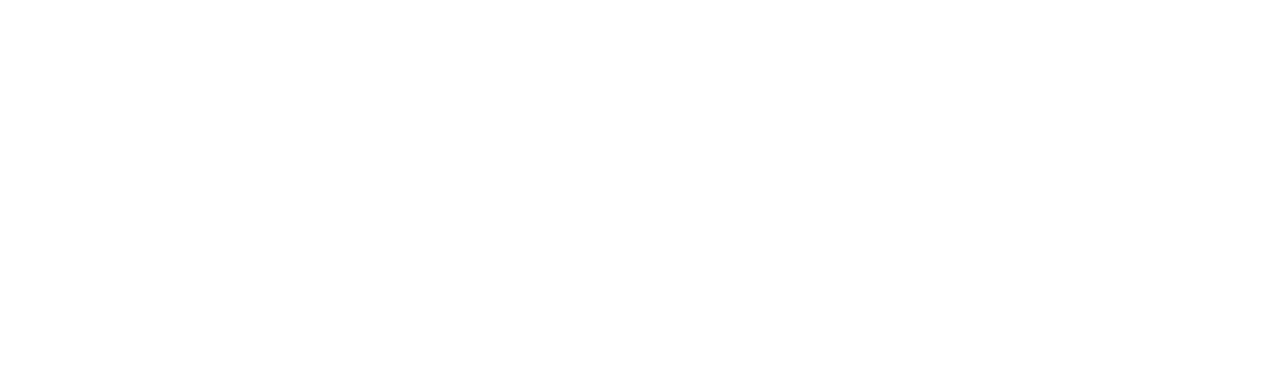
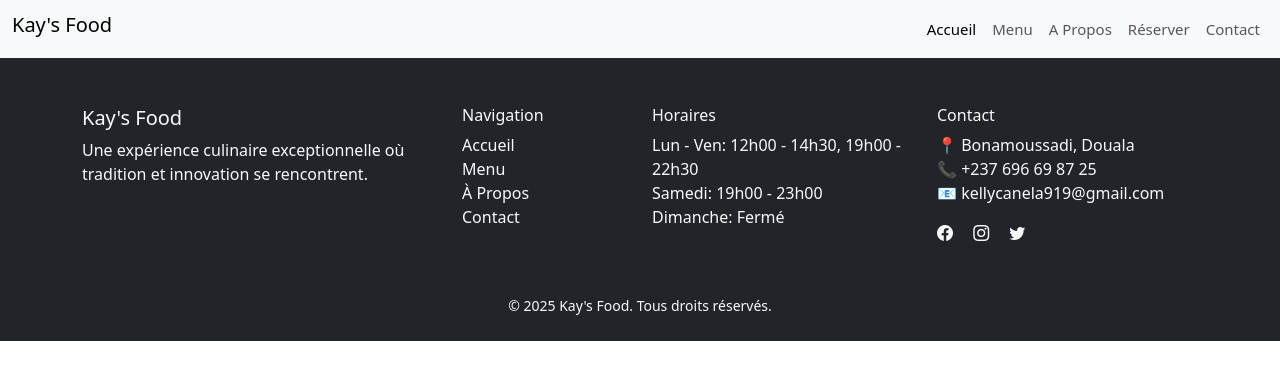
Before and after one commit to CanelaAnnick/site_restaurant, a PHP site: page / in a window 1280 px wide. Before the commit the part shown is empty. Shown: the top 380 px of the page. Run offline with PHP 8.4, Linux system fonts and the light colour scheme.

Commit message:
Ajout du header et du footer

```diff
--- a/component/navnar.php
+++ b/component/navbar.php
@@ -1,24 +1,29 @@
 <nav class="navbar navbar-expand-lg bg-body-tertiary">
   <div class="container-fluid">
-    <a class="navbar-brand" href="#">Navbar</a>
+    <a class="navbar-brand" href="#"><h5>Kay's Food</h5></a>
     <button class="navbar-toggler" type="button" data-bs-toggle="collapse" data-bs-target="#navbarNav" aria-controls="navbarNav" aria-expanded="false" aria-label="Toggle navigation">
       <span class="navbar-toggler-icon"></span>
     </button>
+    <div class="right">
     <div class="collapse navbar-collapse" id="navbarNav">
       <ul class="navbar-nav">
         <li class="nav-item">
-          <a class="nav-link active" aria-current="page" href="#">Home</a>
+          <a class="nav-link active" aria-current="page" href="#">Accueil</a>
         </li>
         <li class="nav-item">
-          <a class="nav-link" href="#">Features</a>
+          <a class="nav-link" href="#">Menu</a>
         </li>
         <li class="nav-item">
-          <a class="nav-link" href="#">Pricing</a>
+          <a class="nav-link" href="#">A Propos</a>
         </li>
         <li class="nav-item">
-          <a class="nav-link disabled" aria-disabled="true">Disabled</a>
+          <a class="nav-link" href="#">Réserver</a>
+        </li>
+        <li class="nav-item">
+          <a class="nav-link" href="#">Contact</a>
         </li>
       </ul>
     </div>
+    </div>
   </div>
 </nav>
--- a/css/style.css
+++ b/css/style.css
@@ -0,0 +1,6 @@
+.right{
+    margin-right: 0;
+}
+.nav-item{
+    font-size: 15px;
+}
--- a/index.php
+++ b/index.php
@@ -0,0 +1,12 @@
+<?php
+require('templates/header.php');
+?>
+
+
+
+
+
+
+<?php
+require('templates/footer.php');
+?>
--- a/templates/footer.php
+++ b/templates/footer.php
@@ -1,3 +1,60 @@
+<footer class="bg-dark text-light pt-5 pb-4">
+  <div class="container">
+    <div class="row">
+
+      <!-- Slogan -->
+      <div class="col-md-4 mb-4">
+        <h5>Kay's Food</h5>
+        <p>Une expérience culinaire exceptionnelle où tradition et innovation se rencontrent.</p>
+      </div>
+
+      <!-- Navigation -->
+      <div class="col-md-2 mb-4">
+        <h6>Navigation</h6>
+        <ul class="list-unstyled">
+          <li><a href="#" class="text-light text-decoration-none">Accueil</a></li>
+          <li><a href="#" class="text-light text-decoration-none">Menu</a></li>
+          <li><a href="#" class="text-light text-decoration-none">À Propos</a></li>
+          <li><a href="#" class="text-light text-decoration-none">Contact</a></li>
+        </ul>
+      </div>
+
+      <!-- Horaires -->
+      <div class="col-md-3 mb-4">
+        <h6>Horaires</h6>
+        <ul class="list-unstyled">
+          <li>Lun - Ven: 12h00 - 14h30, 19h00 - 22h30</li>
+          <li>Samedi: 19h00 - 23h00</li>
+          <li>Dimanche: Fermé</li>
+        </ul>
+      </div>
+
+      <!-- Contact -->
+      <div class="col-md-3 mb-4">
+        <h6>Contact</h6>
+        <ul class="list-unstyled">
+          <li>📍 Bonamoussadi, Douala</li>
+          <li>📞 +237 696 69 87 25</li>
+          <li>📧 kellycanela919@gmail.com</li>
+        </ul>
+        <!-- Réseaux sociaux -->
+        <div class="mt-2">
+          <a href="#" class="text-light me-3"><i class="bi bi-facebook"></i></a>
+          <a href="#" class="text-light me-3"><i class="bi bi-instagram"></i></a>
+          <a href="#" class="text-light"><i class="bi bi-twitter"></i></a>
+        </div>
+      </div>
+
+    </div>
+
+    <!-- Copyright -->
+    <div class="text-center mt-4">
+      <small>© 2025 Kay's Food. Tous droits réservés.</small>
+    </div>
+  </div>
+</footer>
+
+
     <script src="../js/index.js"></script>
     <script src="https://cdn.jsdelivr.net/npm/bootstrap@5.3.8/dist/js/bootstrap.bundle.min.js" integrity="sha384-FKyoEForCGlyvwx9Hj09JcYn3nv7wiPVlz7YYwJrWVcXK/BmnVDxM+D2scQbITxI" crossorigin="anonymous"></script>
 </body>
--- a/templates/header.php
+++ b/templates/header.php
@@ -4,7 +4,12 @@
     <meta charset="UTF-8">
     <meta name="viewport" content="width=device-width, initial-scale=1.0">
     <link href="https://cdn.jsdelivr.net/npm/bootstrap@5.3.8/dist/css/bootstrap.min.css" rel="stylesheet" integrity="sha384-sRIl4kxILFvY47J16cr9ZwB07vP4J8+LH7qKQnuqkuIAvNWLzeN8tE5YBujZqJLB" crossorigin="anonymous">
+    <link href="https://cdn.jsdelivr.net/npm/bootstrap-icons@1.10.5/font/bootstrap-icons.css" rel="stylesheet">
     <link rel="stylesheet" href="../css/style.css">
     <title>Kay's food</title>
 </head>
 <body>
+
+<?php
+    require(dirname(__DIR__).DIRECTORY_SEPARATOR."component".DIRECTORY_SEPARATOR."navbar.php");
+?>
```
Also changed, not shown: pages/about.php (+12 -0 lines), pages/contact.php (+12 -1 lines), pages/menu.php (+12 -0 lines), pages/reservation.php (+12 -0 lines), pages/accueil.php (deleted).
